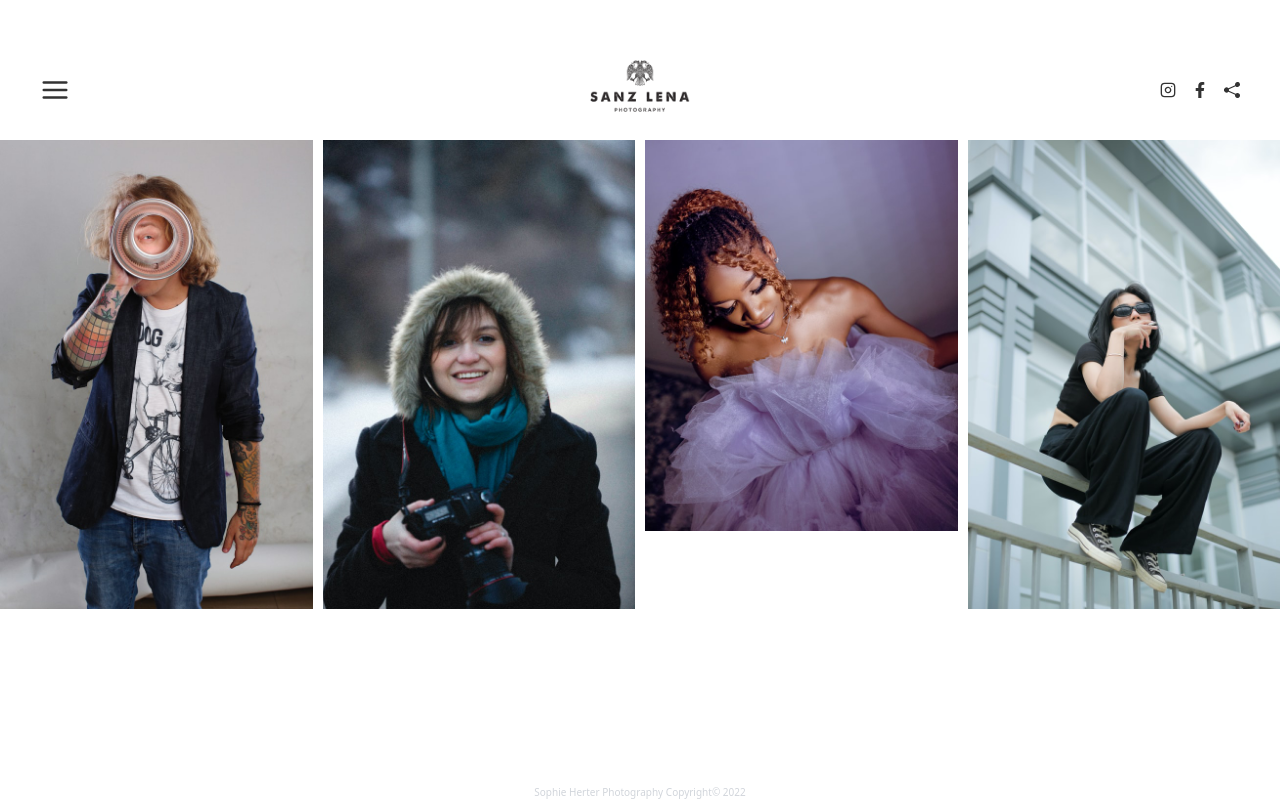
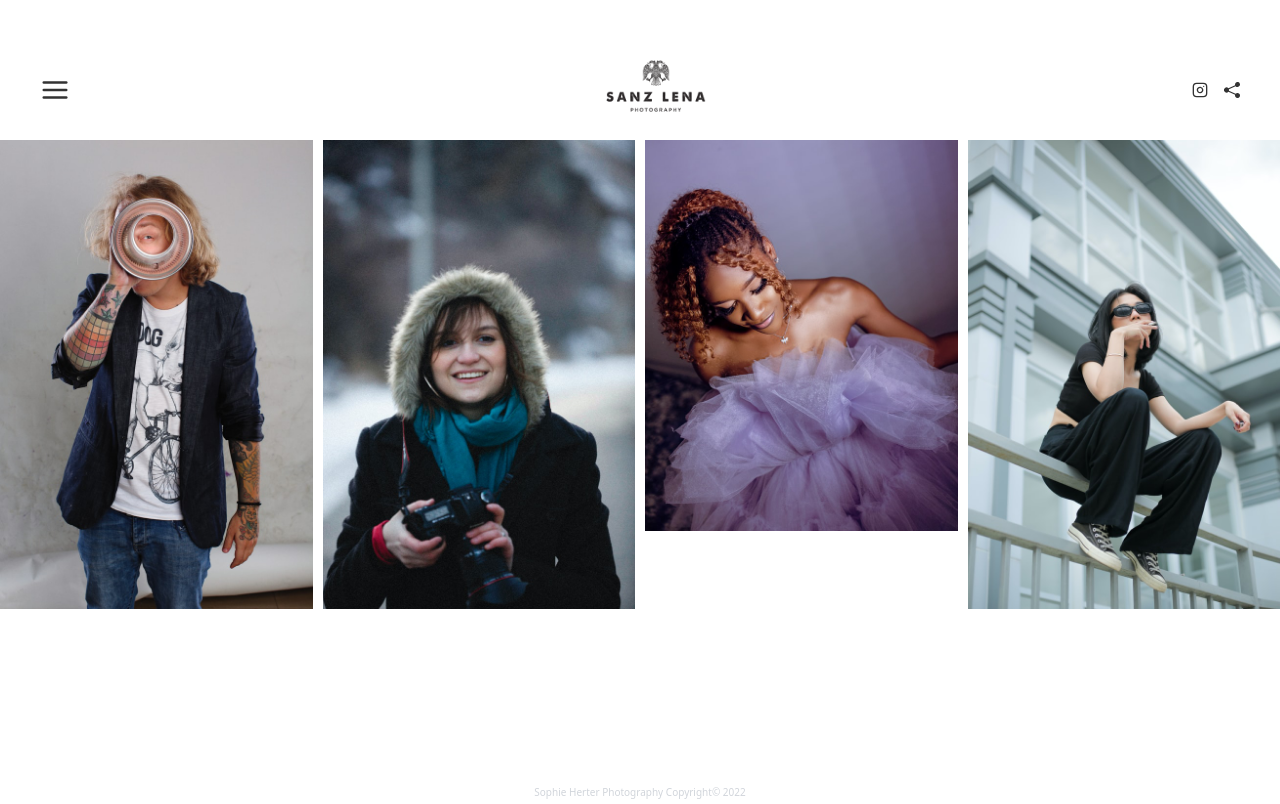
Before and after one commit to DanK1368/sophie-herter-portfolio, a Next.js app: page / in a window 1280 px wide. Built offline with nearby package versions, Linux system fonts and the light colour scheme.

Commit message:
facebook link removed from navbar

```diff
--- a/components/Navbar.js
+++ b/components/Navbar.js
@@ -37,15 +37,6 @@ const Navbar = () => {
               rel="noreferrer"
             >
               <FiInstagram aria-label="Link to Instagram Page" />
-            </a>
-          </li>
-          <li>
-            <a
-              href="https://www.facebook.com/"
-              target="_blank"
-              rel="noreferrer"
-            >
-              <FaFacebookF aria-label="Link to Facebook Page" />
             </a>
           </li>
           <li>
@@ -123,21 +114,13 @@ const Navbar = () => {
               <p className=" uppercase tracking-widest text-secondary ">
                 LETS CONNECT
               </p>
-              <div className=" flex justify-between gap-10 items-center my-10 w-full sm:w-[80%] ">
+              <div className=" flex justify-start gap-10 items-center my-10 w-full sm:w-[80%] ">
                 <a
                   target="_blank"
                   href="https://www.linkedin.com/in/daniel-koett/"
                   rel="noreferrer"
                 >
                   <FaInstagram />
-                </a>
-
-                <a
-                  target="_blank"
-                  href="https://github.com/DanK1368"
-                  rel="noreferrer"
-                >
-                  <FaFacebookF />
                 </a>
                 <a
                   target="_blank"
```
